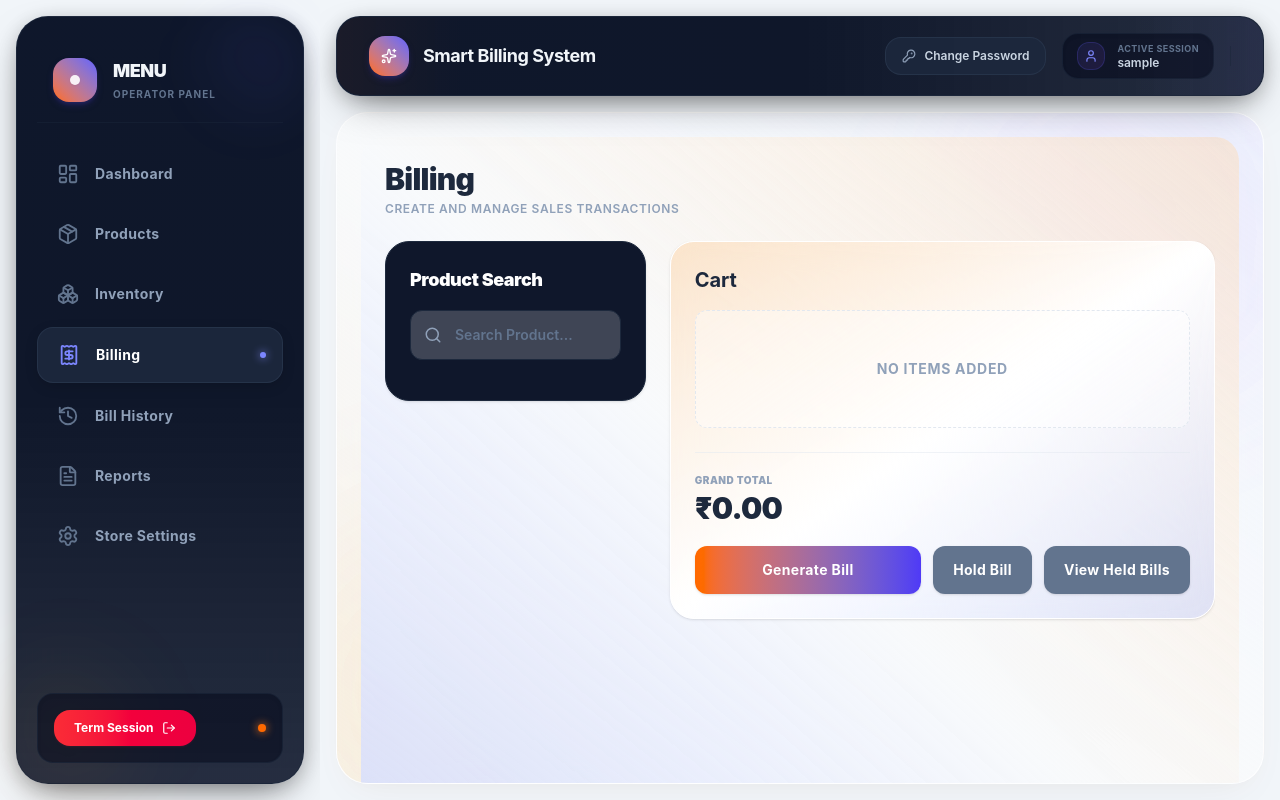
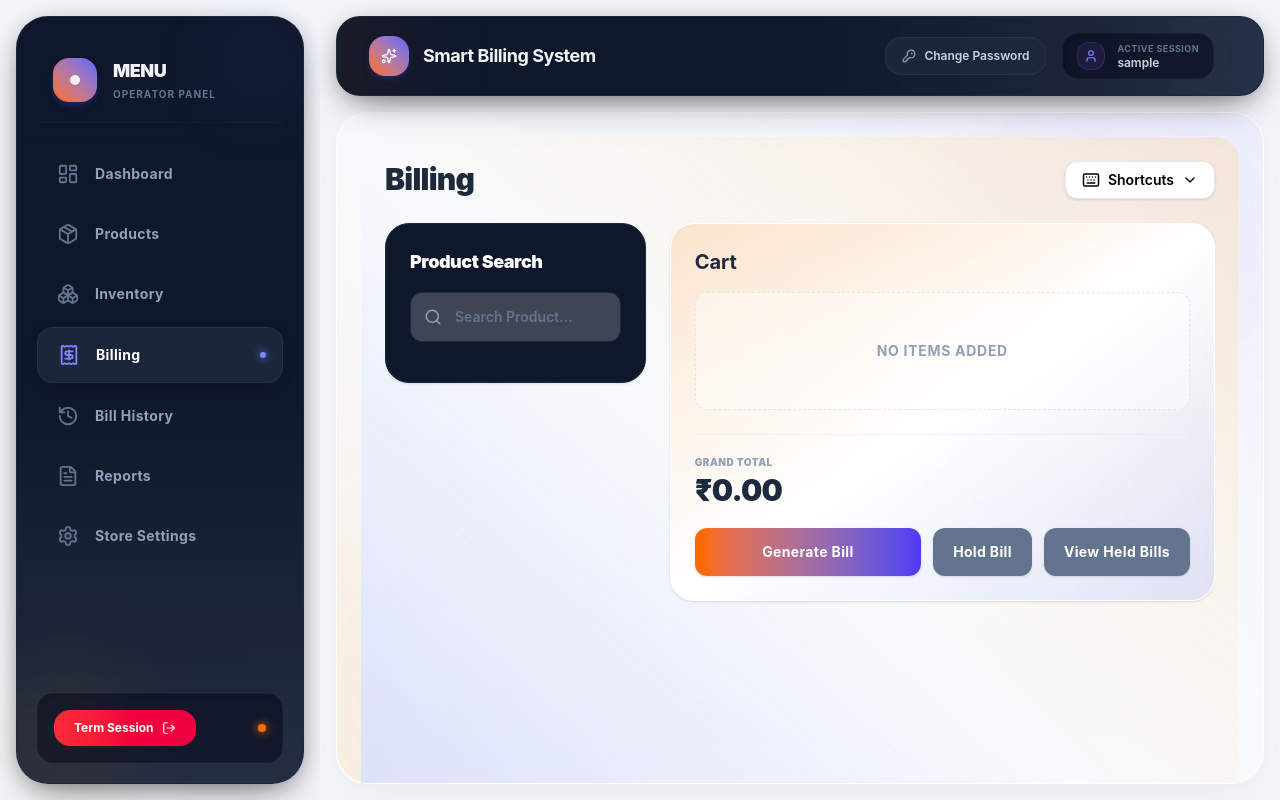
Before and after one commit to Vamsibadam/smart-billing-system, a React app in the folder frontend/: page /billing in a window 1280 px wide. Built offline with nearby package versions, Linux system fonts and the light colour scheme; sample sign-in values are in the browser's storage; the HTML template or start-up script is replaced by a standard one.

Commit message:
feat: add advanced POS workflow with split payments, hold bills and keyboard shortcuts

```diff
--- a/frontend/src/pages/Billing.jsx
+++ b/frontend/src/pages/Billing.jsx
@@ -9,7 +9,10 @@ import {
   useNavigate
 } from "react-router-dom";
 import {
-  Search
+  Search,
+  ChevronUp,
+  ChevronDown,
+  Keyboard
 
 } from "lucide-react";
 
@@ -25,6 +28,9 @@ const [products, setProducts] =
 
 const [cart, setCart] =
   useState([]);
+
+const [showShortcuts, setShowShortcuts] =
+  useState(false);
 
 const [
   selectedProductIndex,
@@ -802,13 +808,47 @@ selectedCartIndex
 
 <div className="w-full min-h-screen bg-gradient-to-tr from-indigo-200/70 via-slate-50 to-orange-200/40 p-6 rounded-[24px]">
 
-  <div className="mb-6 relative z-10">
+  <div className="mb-6 relative z-10 flex justify-between items-start">
     <h1 className="text-3xl font-black tracking-tight text-slate-800">
       Billing
     </h1>
-    <p className="text-xs font-semibold text-slate-400 uppercase tracking-wider mt-1">
-      Create and manage sales transactions
-    </p>
+
+      <button
+    onClick={() =>
+      setShowShortcuts(
+        !showShortcuts
+      )
+    }
+    className="
+    bg-white
+    border
+    border-slate-200
+    px-4
+    py-2
+    rounded-xl
+    text-sm
+    font-semibold
+    shadow-sm
+    hover:bg-slate-50
+    transition
+    "
+  >
+
+    <div className="flex items-center gap-2">
+  <Keyboard size={18} />
+  Shortcuts
+
+  {
+    showShortcuts
+    ?
+    <ChevronUp size={16}/>
+    :
+    <ChevronDown size={16}/>
+  }
+
+</div>
+
+  </button>
   </div>
 
   <div className="grid grid-cols-1 lg:grid-cols-3 gap-6 max-w-full overflow-hidden pb-6 relative z-10 items-start">
@@ -1613,6 +1653,78 @@ selectedCartIndex
 
       )}
 
+{
+showShortcuts && (
+
+<div
+className="
+absolute
+right-8
+top-20
+z-50
+w-80
+bg-white
+rounded-2xl
+shadow-xl
+border
+border-slate-200
+p-4
+"
+>
+
+<h3 className="
+font-bold
+text-slate-800
+mb-3
+">
+Keyboard Shortcuts
+</h3>
+
+
+<div className="
+space-y-2
+text-sm
+">
+
+<div className="flex justify-between">
+<span>↑ ↓</span>
+<span>Navigate Products</span>
+</div>
+
+<div className="flex justify-between">
+<span>Enter</span>
+<span>Add Product</span>
+</div>
+
+<div className="flex justify-between">
+<span>Ctrl + H</span>
+<span>Hold Bill</span>
+</div>
+
+<div className="flex justify-between">
+<span>Ctrl + B</span>
+<span>Held Bills</span>
+</div>
+
+<div className="flex justify-between">
+<span>Ctrl + Enter</span>
+<span>Generate Bill</span>
+</div>
+
+
+
+<div className="flex justify-between">
+<span>Backspace</span>
+<span>Remove Product</span>
+</div>
+
+</div>
+
+</div>
+
+)
+}
+
 {showHeldBills && (
   <div
     className="
```
